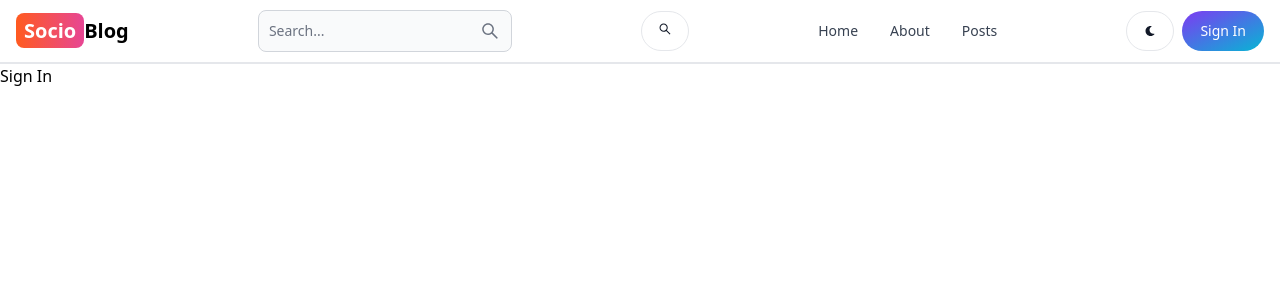
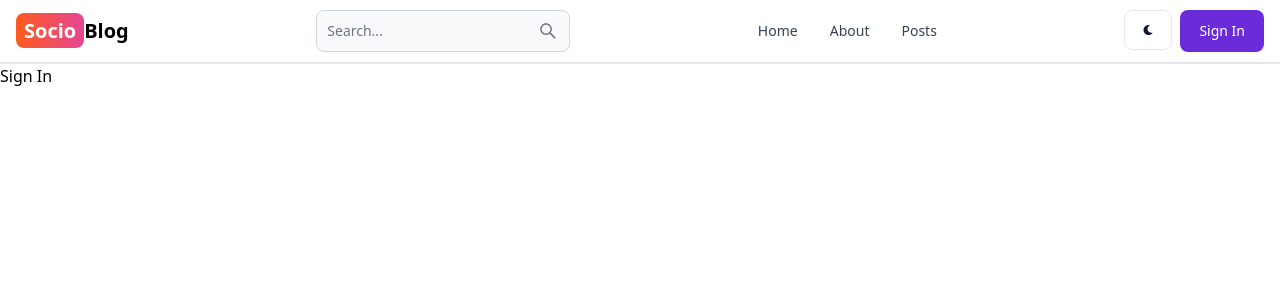
Before and after one commit to dogukanbasaran/mern-blog, a React (Vite) app in the folder client/: page /sign-in in a window 1280 px wide. Shown: the top 300 px of the page. Built offline with nearby package versions, Linux system fonts and the light colour scheme.

Commit message:
some header ui changes

```diff
--- a/client/src/components/Header.jsx
+++ b/client/src/components/Header.jsx
@@ -23,16 +23,16 @@ export default function Header() {
           className='hidden lg:inline'
           />
         </form>
-        <Button className="w-12 h-10" color='gray' pill>
+        <Button className="w-12 h-10 lg:hidden" color='gray'>
           <AiOutlineSearch/>
         </Button>
         <div className='flex gap-2 md:order-2'>
-          <Button className='w-12 h-10 hidden sm:inline' color='gray' pill>
+          <Button className='w-12 h-10 hidden sm:inline' color='gray'>
             <FaMoon/>
           </Button>
 
           <Link to='/sign-in'>
-            <Button  gradientDuoTone='purpleToBlue' pill>
+            <Button color='purple'>
                 Sign In
             </Button>
           </Link>
```
